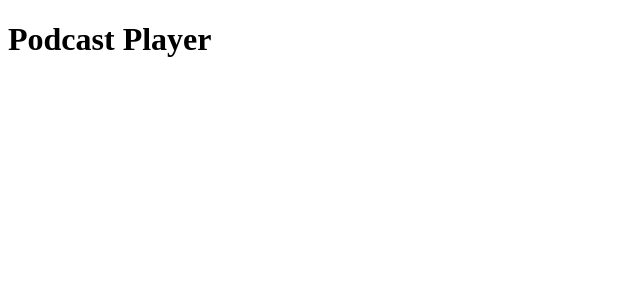
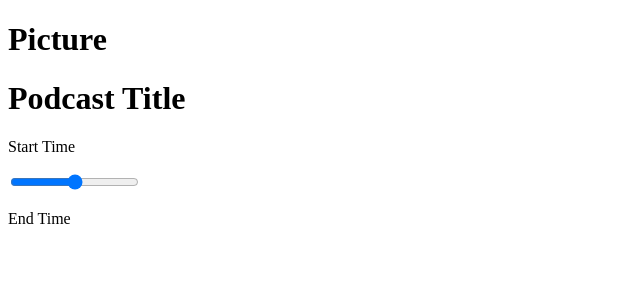
Before and after one commit to timmlaxton/ChetBakerPlaylist, a React (Create React App) app: page / in a window 1280 px wide. Shown: the top 300 px of the page, without its empty margins (0-640 px from the left). Built offline with nearby package versions, Linux system fonts and the light colour scheme.

Commit message:
added font awesome

```diff
--- a/package.json
+++ b/package.json
@@ -4,6 +4,7 @@
   "private": true,
   "dependencies": {
     "cra-template": "1.1.2",
+    "node-sass": "^6.0.1",
     "react": "^17.0.2",
     "react-dom": "^17.0.2",
     "react-scripts": "4.0.3"
--- a/public/index.html
+++ b/public/index.html
@@ -9,35 +9,21 @@
       name="description"
       content="Web site created using create-react-app"
     />
+
+    <link
+      rel="stylesheet"
+      href="https://cdnjs.cloudflare.com/ajax/libs/font-awesome/5.15.1/css/all.min.css"
+      integrity="sha512-+4zCK9k+qNFUR5X+cKL9EIR+ZOhtIloNl9GIKS57V1MyNsYpYcUrUeQc9vNfzsWfV28IaLL3i96P9sdNyeRssA=="
+      crossorigin="anonymous"
+    />
     <link rel="apple-touch-icon" href="%PUBLIC_URL%/logo192.png" />
-    <!--
-      manifest.json provides metadata used when your web app is installed on a
-      user's mobile device or desktop. See https://developers.google.com/web/fundamentals/web-app-manifest/
-    -->
+
     <link rel="manifest" href="%PUBLIC_URL%/manifest.json" />
-    <!--
-      Notice the use of %PUBLIC_URL% in the tags above.
-      It will be replaced with the URL of the `public` folder during the build.
-      Only files inside the `public` folder can be referenced from the HTML.
 
-      Unlike "/favicon.ico" or "favicon.ico", "%PUBLIC_URL%/favicon.ico" will
-      work correctly both with client-side routing and a non-root public URL.
-      Learn how to configure a non-root public URL by running `npm run build`.
-    -->
     <title>React App</title>
   </head>
   <body>
     <noscript>You need to enable JavaScript to run this app.</noscript>
     <div id="root"></div>
-    <!--
-      This HTML file is a template.
-      If you open it directly in the browser, you will see an empty page.
-
-      You can add webfonts, meta tags, or analytics to this file.
-      The build step will place the bundled scripts into the <body> tag.
-
-      To begin the development, run `npm start` or `yarn start`.
-      To create a production bundle, use `npm run build` or `yarn build`.
-    -->
   </body>
 </html>
--- a/src/App.js
+++ b/src/App.js
@@ -1,9 +1,12 @@
 import React from "react";
+import Player from "./components/Player";
+import Podcast from "./components/Podcast";
 
 function App() {
   return (
     <div className="App">
-      <h1>Podcast Player</h1>
+      <Podcast />
+      <Player />
     </div>
   );
 }
--- /dev/null
+++ b/src/components/Player.js
@@ -0,0 +1,16 @@
+import React from "react";
+
+const Player = () => {
+  return (
+    <div className="player">
+      <div className="time-control">
+        <p>Start Time</p>
+        <input type="range" />
+        <p>End Time</p>
+      </div>
+      <div className="play-control"></div>
+    </div>
+  );
+};
+
+export default Player;
--- /dev/null
+++ b/src/components/Podcast.js
@@ -0,0 +1,12 @@
+import React from "react";
+
+const Podcast = () => {
+  return (
+    <div className="podcast-name">
+      <h1>Picture</h1>
+      <h1>Podcast Title</h1>
+    </div>
+  );
+};
+
+export default Podcast;
--- /dev/null
+++ b/src/styles/app.scss
@@ -0,0 +1,5 @@
+* {
+  margin: 0;
+  padding: 0;
+  box-sizing: border-box;
+}
```
Also changed, not shown: 2 other files (tests, documents, lock files or other folders).
